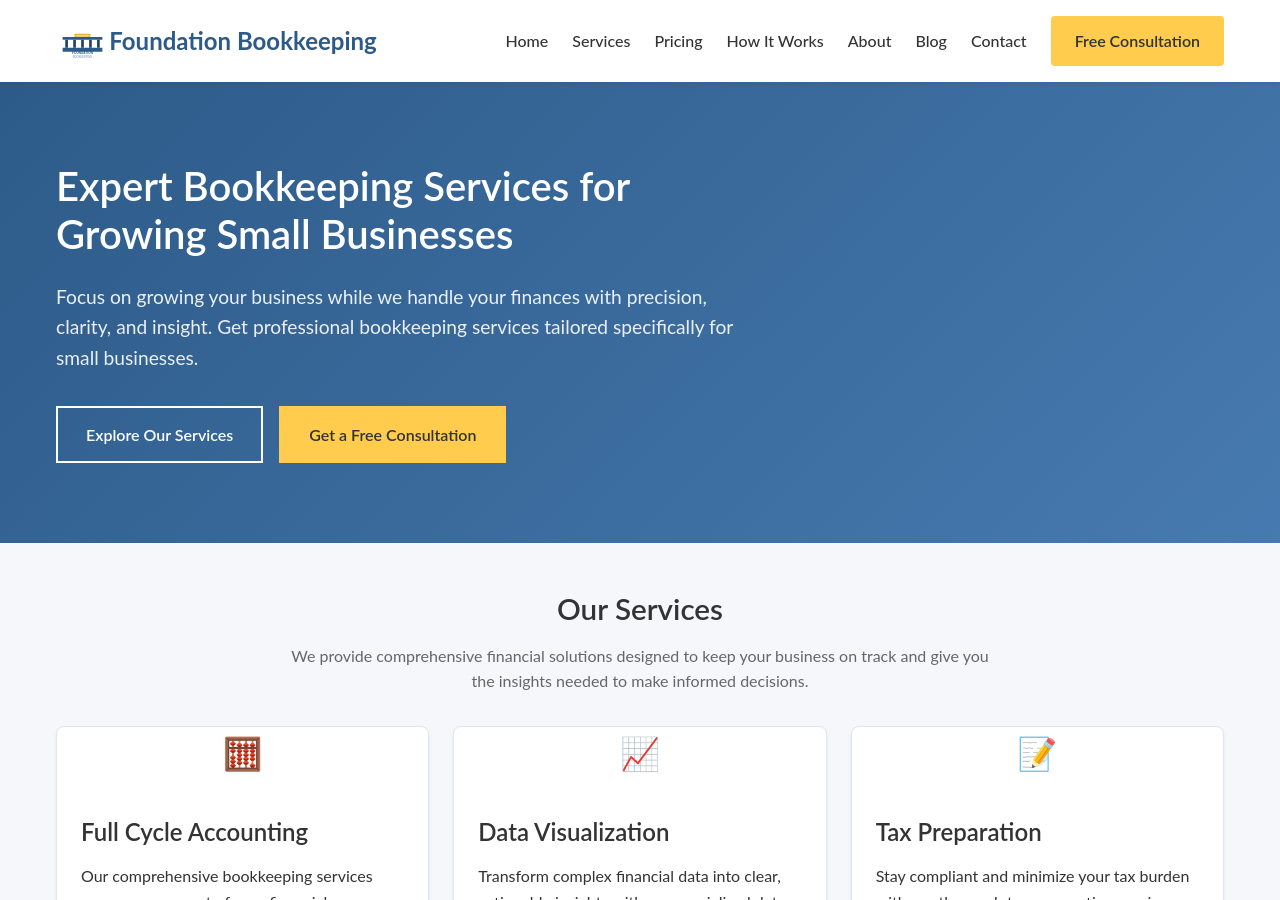
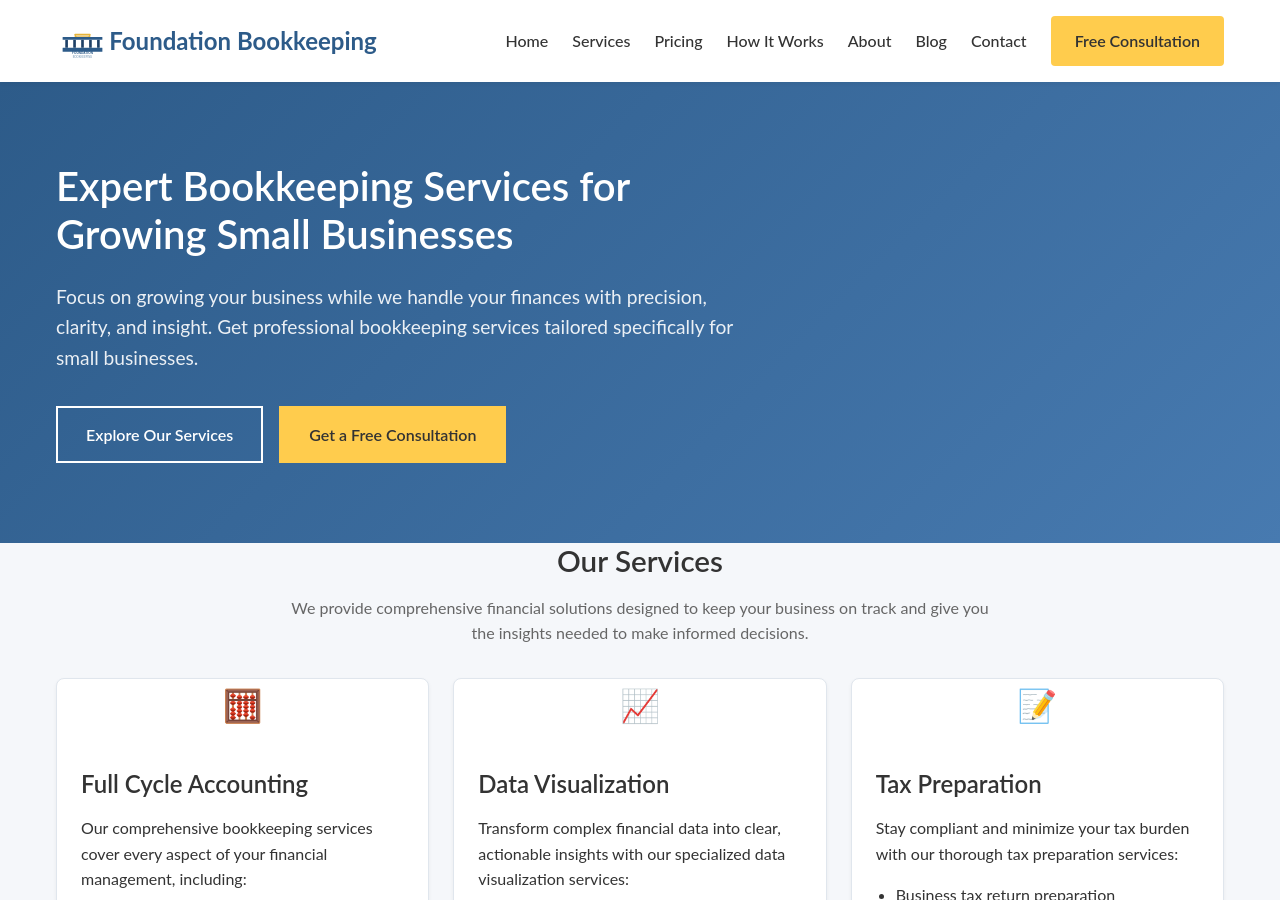
Before and after one commit to jcampbell9724/jcampbell-bookkeeping, a Jekyll site: the page built from index.html, in a window 1280 px wide and 900 px high. Built offline with Jekyll 4.4.1, drawn with Linux system fonts in a browser that asks for light colours.

Commit message:
classes and tags

```diff
--- a/index.html
+++ b/index.html
@@ -20,7 +20,7 @@
 </section>
 
 <!-- Services Section -->
-<section id="services" class="services section-padding">
+<section id="services">
     <div class="container">
         <div class="section-title">
             <h2>Our Services</h2>
@@ -83,7 +83,7 @@
 </section>
 
 <!-- Process Section -->
-<section id="process" class="process section-padding">
+<section id="process">
     <div class="container">
         <div class="section-title">
             <h2>How We Work</h2>
@@ -124,9 +124,8 @@
 </section>
 
 <!-- About Section -->
-<section id="about" class="about section-padding">
+<section id="about">
     <div class="container">
-        <div class="about-grid">
         <div class="about-image">
             <div class="about-bg">
                 <div class="about-logo">Foundation Bookkeeping</div>
@@ -178,7 +177,6 @@
                     <div class="feature-text">
                         <h4>Security & Confidentiality</h4>
                         <p>Your financial data is always handled with the utmost security and confidentiality.</p>
-                        </div>
                     </div>
                 </div>
             </div>
```
Lines whose indentation alone changed are shown as unchanged.
